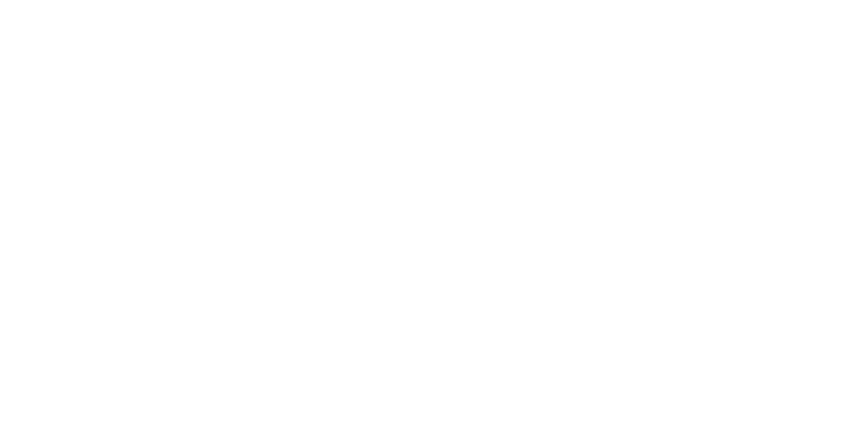
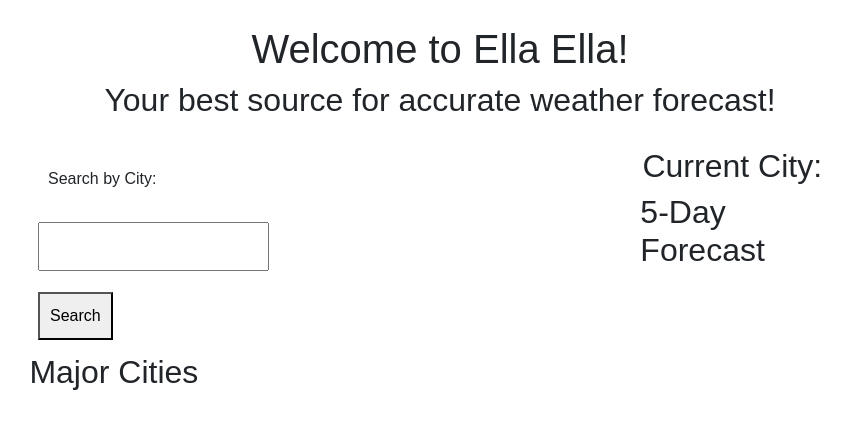
Before and after one commit to Pitagoras17/Challenge-week-6, a plain HTML site: page index.html in a window 1280 px wide. Shown: the whole page, without its empty margins (200-1051 px from the left). Drawn offline with nearby package versions, Linux system fonts and the light colour scheme.

Commit message:
Skeleton of working project

```diff
--- a/assets/css/style.css
+++ b/assets/css/style.css
@@ -1,3 +1,33 @@
 * {
     font-family: Arial, Helvetica, sans-serif;
+    margin: 1%;
 }
+
+header {
+    text-align: center;
+}
+
+.weatherCards {
+    display: flex;
+    flex-flow: row wrap;
+    justify-content: space-around;
+}
+
+.citySearch {
+    display: inline;
+}
+
+#searchbar label {
+    padding: 5%;
+    margin: 5%;
+}
+
+#searchbar input {
+    padding: 5%;
+    margin: 5%;
+}
+
+#searchbar button {
+    padding: 5%;
+    margin: 5%;
+}
--- a/index.html
+++ b/index.html
@@ -3,9 +3,44 @@
     <head>
         <meta charset="UTF-8">
         <meta name="viewport" content="width=device-width, initial-scale=1.0">
-        <title>Document</title>
+        <title>Ella Ella: Weather Forecast</title>
+        <link rel="stylesheet" href="./assets/css/style.css"/>
+        <link href="https://cdn.jsdelivr.net/npm/bootstrap@5.3.2/dist/css/bootstrap.min.css" rel="stylesheet" integrity="sha384-T3c6CoIi6uLrA9TneNEoa7RxnatzjcDSCmG1MXxSR1GAsXEV/Dwwykc2MPK8M2HN" crossorigin="anonymous">
     </head>
     <body>
-
+        <header>
+            <h1>Welcome to Ella Ella!</h1>
+            <h2>Your best source for accurate weather forecast!</h2>
+            <nav></nav>
+        </header>
+        <section class="weatherCards">
+            <div class="citySearch">
+                <div id="searchbar">
+                    <label for="city-search">Search by City:</label>
+                    <br>
+                    <input type="search" id="city-search"/>
+                    <br>
+                    <button>Search</button>
+                </div>
+                <div id="majorCities">
+                    <h2>Major Cities</h2>
+                    <ul>
+                    </ul>
+                </div>
+            </div>
+            <div class="weatherForecast">
+                <div id="dailyForecast">
+                    <div>
+                        <h2>Current City:</h2>
+                    </div>
+                </div>
+                <div id="fiveDayForecast">
+                    <h2>5-Day Forecast</h2>
+                </div>
+            </div>
+        </section>
+        <script src="https://cdn.jsdelivr.net/npm/bootstrap@5.3.2/dist/js/bootstrap.bundle.min.js" integrity="sha384-C6RzsynM9kWDrMNeT87bh95OGNyZPhcTNXj1NW7RuBCsyN/o0jlpcV8Qyq46cDfL" crossorigin="anonymous"></script>
+        <script src="https://code.jquery.com/jquery-3.5.1.min.js"></script>
+        <script src="./assets/js/script.js"></script>
     </body>
 </html>
```
